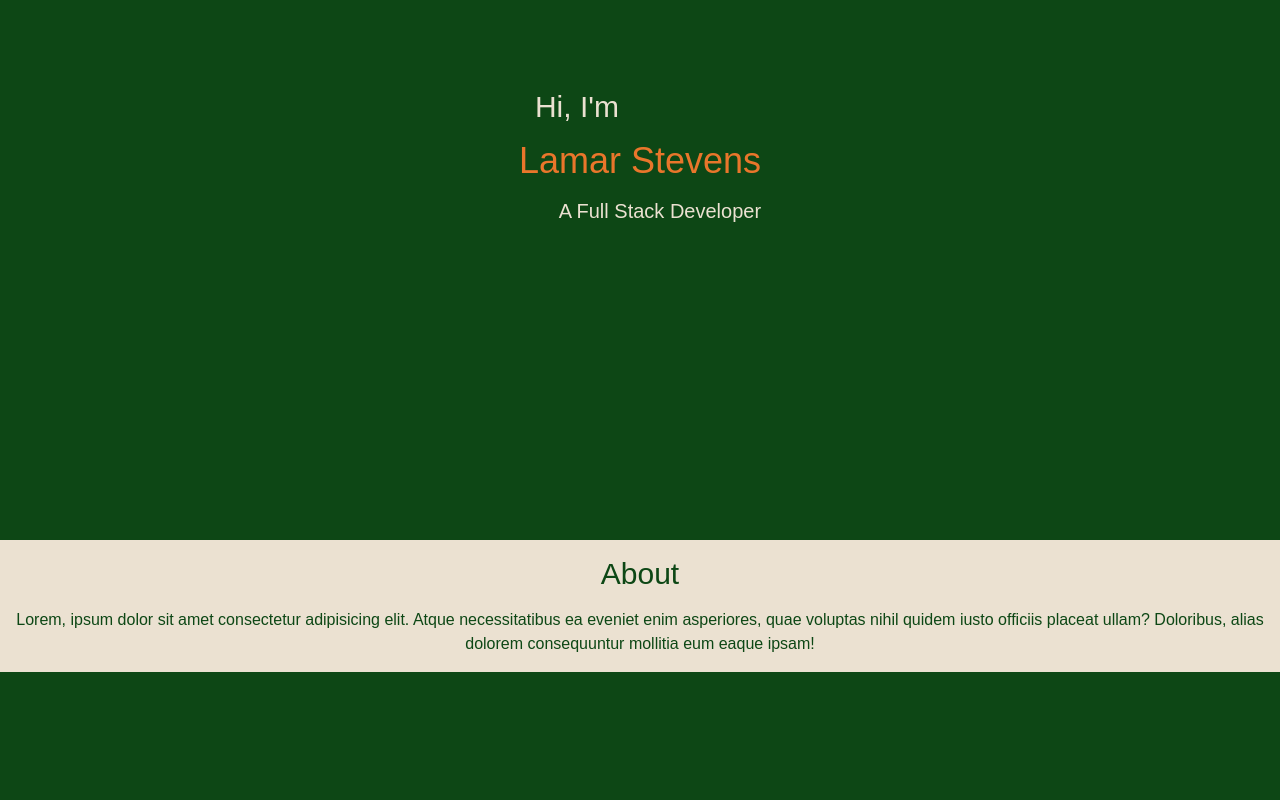
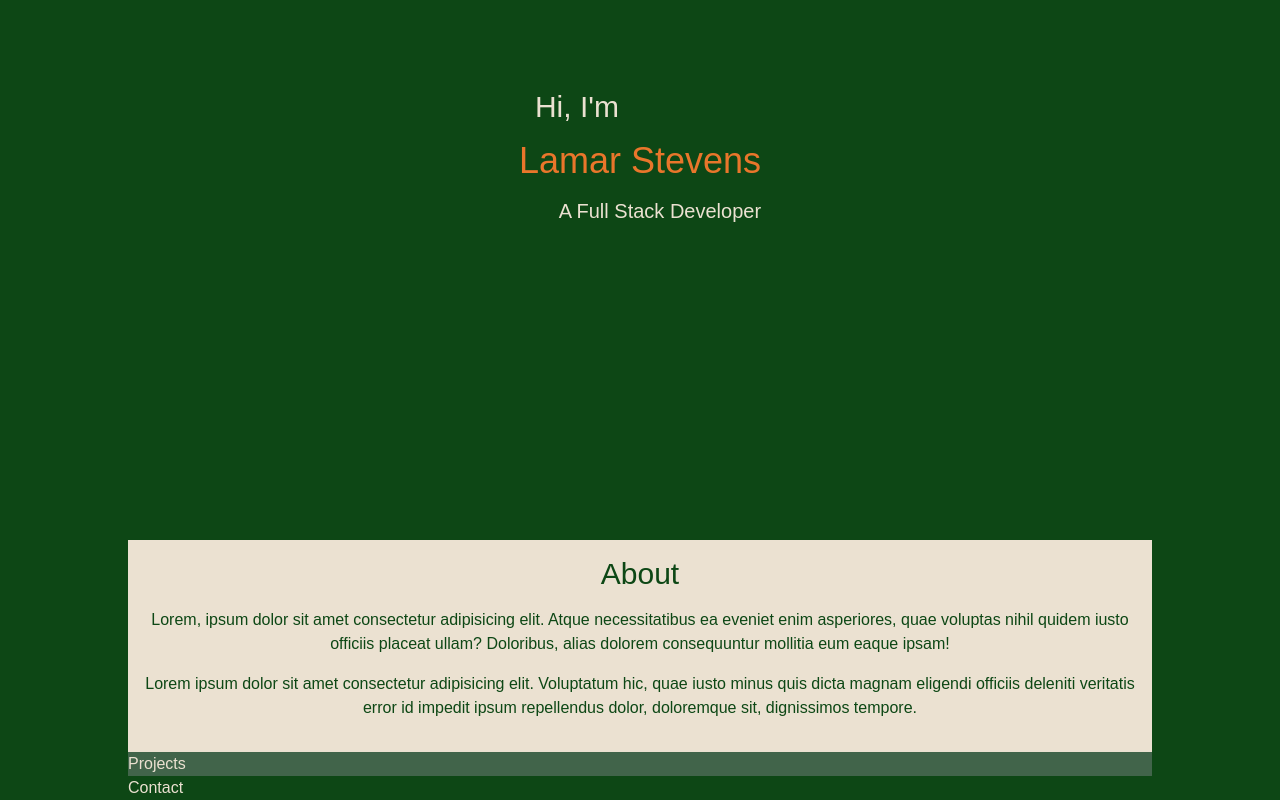
Before and after one commit to marefpceo/personal-portfolio-nextjs, a Next.js app: page / in a window 1280 px wide. Shown: the part 260-1060 px from the top of the page. Before the commit the page ends 932 px from the top, so only its background shows below. Built offline with nearby package versions, Linux system fonts and the light colour scheme; a web font is replaced by a local one.

Commit message:
Create shell components for Projects and Contact

```diff
--- a/src/app/page.js
+++ b/src/app/page.js
@@ -2,10 +2,12 @@
 
 import { useState } from 'react';
 
-import Header from '@/components/Header';
+import Header from '@/sections/Header';
 import MenuModal from '@/components/MenuModal';
 import IntroHeroMobile from '@/components/IntroHeroMobile';
-import AboutSection from '@/components/AboutSection';
+import AboutSection from '@/sections/AboutSection';
+import ProjectsSection from '@/sections/ProjectsSection';
+import ContactSection from '@/sections/ContactSection';
 
 export default function Home() {
   const [menuModalOpen, setMenuModalOpen] = useState(false);
@@ -20,7 +22,8 @@ export default function Home() {
 
   return (
     <div className="flex flex-col min-h-screen items-center justify-center font-sans">
-      <main className="flex min-h-screen w-full max-w-6xl flex-col justify-center">
+      <div className="container max-w-5xl">
+        <main className="flex min-h-screen w-full flex-col justify-center">
           <MenuModal
             open={menuModalOpen}
             closeMenuModal={closeMenuModal}
@@ -33,6 +36,9 @@ export default function Home() {
           </div>
         </main>
         <AboutSection />
+        <ProjectsSection />
+        <ContactSection />
+      </div>
     </div>
   );
 }
--- a/src/components/AboutSection.jsx
+++ /dev/null
@@ -1,9 +0,0 @@
-export default function AboutSection() {
-
-  return (
-    <section id='about' className='py-4 px-2 flex flex-col gap-4 items-center bg-nature-light min-w-full text-nature-dark text-center'>
-      <h2 className='text-3xl'>About</h2>
-      <p>Lorem, ipsum dolor sit amet consectetur adipisicing elit. Atque necessitatibus ea eveniet enim asperiores, quae voluptas nihil quidem iusto officiis placeat ullam? Doloribus, alias dolorem consequuntur mollitia eum eaque ipsam!</p>
-    </section>
-  )
-}
--- a/src/components/NavBar.jsx
+++ b/src/components/NavBar.jsx
@@ -1,3 +1,5 @@
+import Link from 'next/link'
+
 export default function NavBar() {
 
   return (
@@ -5,9 +7,9 @@ export default function NavBar() {
       <ul className='w-full flex gap-8 text-lg items-center justify-center [&>li]:w-full [&>li]:text-center
         [&>li]:hover:text-nature-accent'
       >
-        <li><a href='#about'>About</a></li>
-        <li><a href='#projects'>Projects</a></li>
-        <li><a href='#contact'>Contact</a></li>
+        <li><Link href='/#about'>About</Link></li>
+        <li><Link href='#projects'>Projects</Link></li>
+        <li><Link href='#contact'>Contact</Link></li>
       </ul>
     </nav>
   )
--- /dev/null
+++ b/src/sections/AboutSection.jsx
@@ -0,0 +1,15 @@
+export default function AboutSection() {
+
+  return (
+    <section id='about' className='py-4 px-2 flex flex-col gap-4 items-center bg-nature-light
+      min-w-full text-nature-dark text-center'
+    >
+      <h2 className='text-3xl'>About</h2>
+      <p>Lorem, ipsum dolor sit amet consectetur adipisicing elit. Atque necessitatibus ea eveniet enim asperiores, quae voluptas nihil quidem iusto officiis placeat ullam? Doloribus, alias dolorem consequuntur mollitia eum eaque ipsam!</p>
+
+      <p>Lorem ipsum dolor sit amet consectetur adipisicing elit. Voluptatum hic, quae iusto minus quis dicta magnam eligendi officiis deleniti veritatis error id impedit ipsum repellendus dolor, doloremque sit, dignissimos tempore.</p>
+
+      <div className="stack-icons"></div>
+    </section>
+  )
+}
--- /dev/null
+++ b/src/sections/ContactSection.jsx
@@ -0,0 +1,8 @@
+export default function ContactSection() {
+
+  return (
+    <section id='contact' className='bg-nature-dark text-nature-light'>
+      Contact
+    </section>
+  );
+}
--- a/src/components/Header.jsx
+++ b/src/sections/Header.jsx
@@ -3,7 +3,7 @@
 import Image from "next/image";
 import Logo1 from '../../public/Logo1.svg';
 import { RxHamburgerMenu } from 'react-icons/rx'
-import NavBar from './NavBar';
+import NavBar from '../components/NavBar';
 
 export default function Header({ openMenuModal }) {
 
--- /dev/null
+++ b/src/sections/ProjectsSection.jsx
@@ -0,0 +1,8 @@
+export default function ProjectsSection () {
+
+  return (
+    <section id='projects' className='bg-nature-alt text-nature-light'>
+      Projects
+    </section>
+  );
+}
```
Lines whose indentation alone changed are shown as unchanged.
